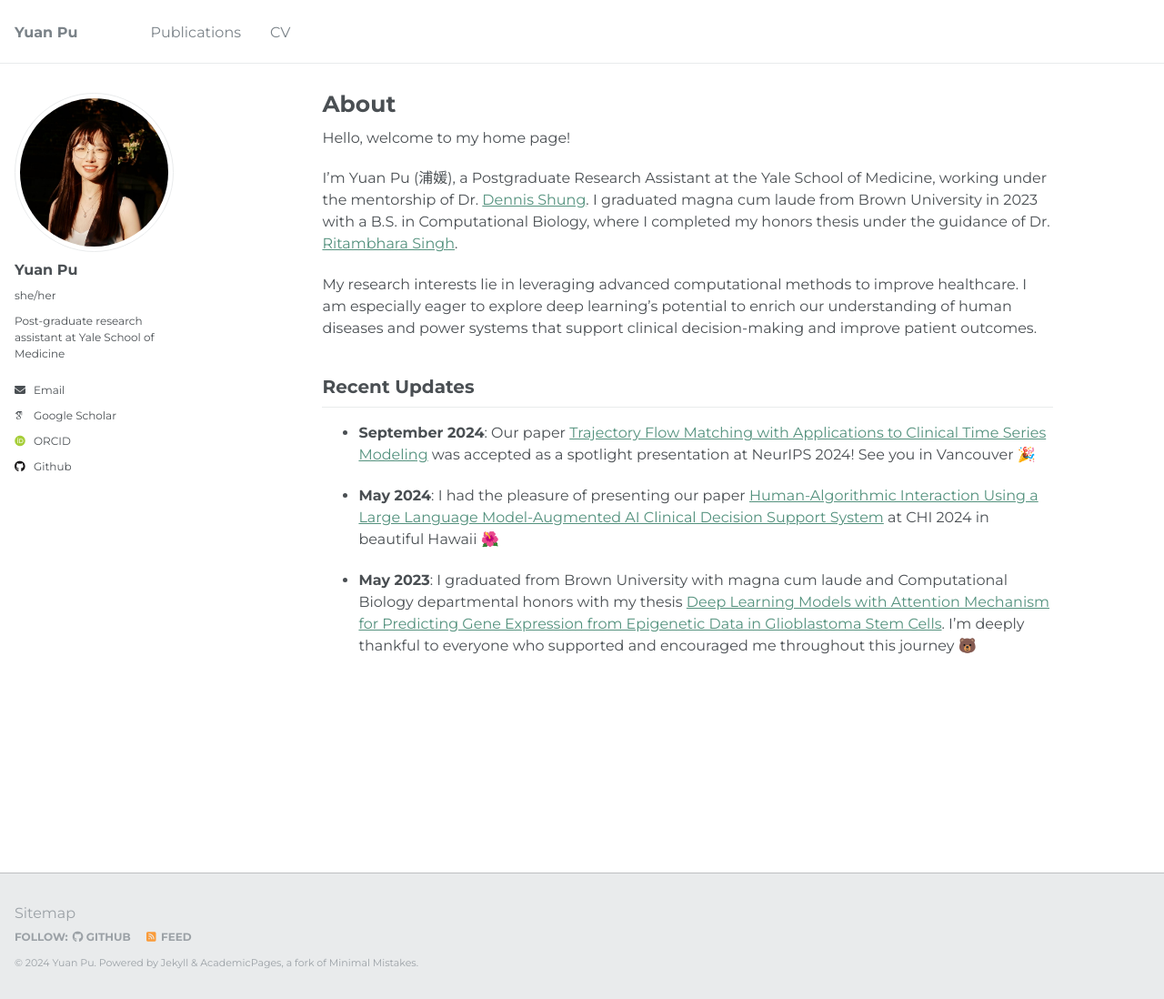
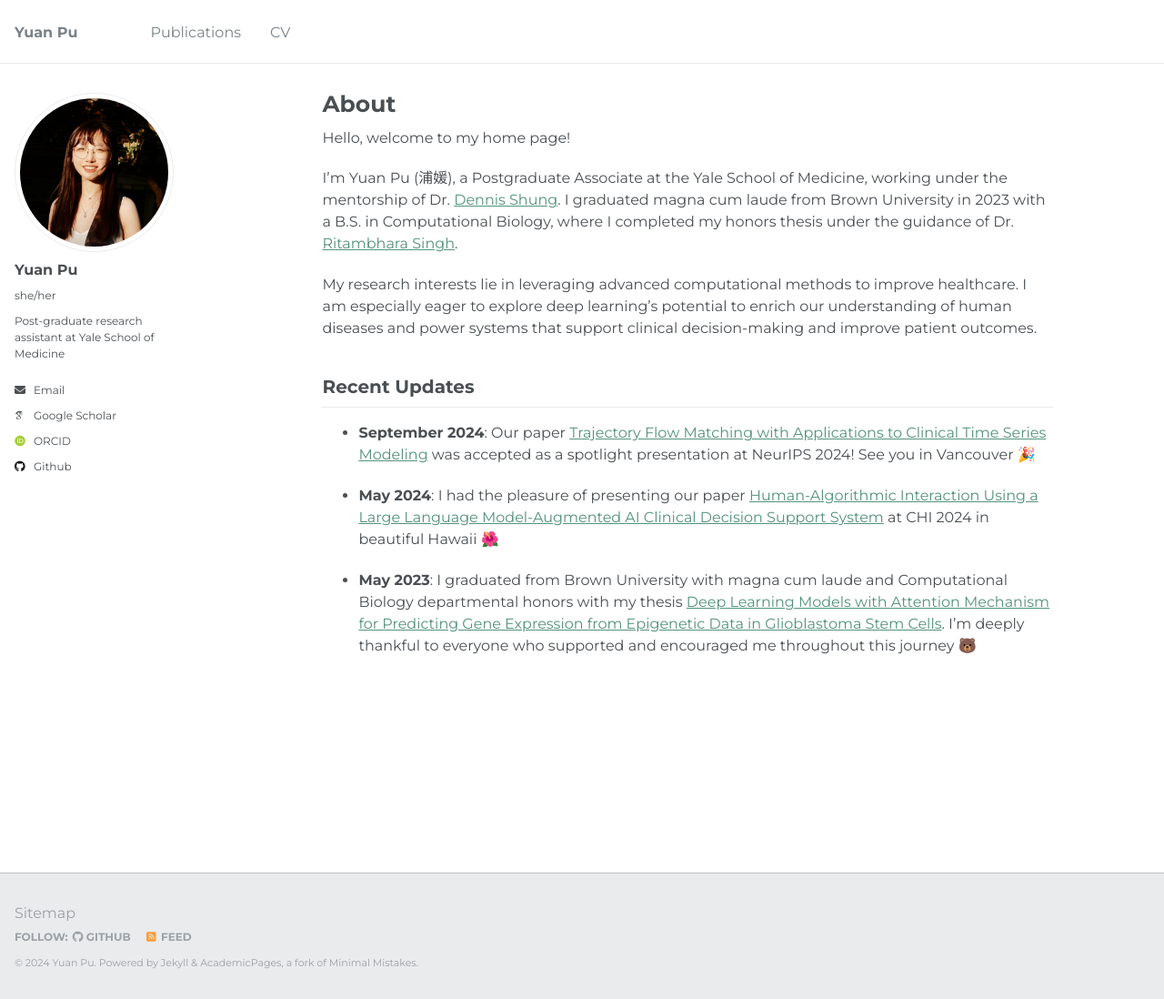
Before and after one commit to yuan-pu/yuan-pu_academicPages, a Jekyll site: the page built from _pages/about.md, in a window 1280 px wide and 1098 px high. Shown: the whole window at 91% size. Built offline with Jekyll 4.4.1, drawn with Linux system fonts in a browser that asks for light colours; some web fonts are replaced.

Commit message:
Update about.md

```diff
--- a/_pages/about.md
+++ b/_pages/about.md
@@ -9,7 +9,7 @@ redirect_from:
 
 Hello, welcome to my home page!
 
-I’m Yuan Pu (浦媛), a Postgraduate Research Assistant at the Yale School of Medicine, working under the mentorship of Dr. [Dennis Shung](https://medicine.yale.edu/profile/dennis-shung/). I graduated magna cum laude from Brown University in 2023 with a B.S. in Computational Biology, where I completed my honors thesis under the guidance of Dr. [Ritambhara Singh](https://ritambharasingh.com/).
+I’m Yuan Pu (浦媛), a Postgraduate Associate at the Yale School of Medicine, working under the mentorship of Dr. [Dennis Shung](https://medicine.yale.edu/profile/dennis-shung/). I graduated magna cum laude from Brown University in 2023 with a B.S. in Computational Biology, where I completed my honors thesis under the guidance of Dr. [Ritambhara Singh](https://ritambharasingh.com/).
 
 My research interests lie in leveraging advanced computational methods to improve healthcare. I am especially eager to explore deep learning’s potential to enrich our understanding of human diseases and power systems that support clinical decision-making and improve patient outcomes.
 
```
